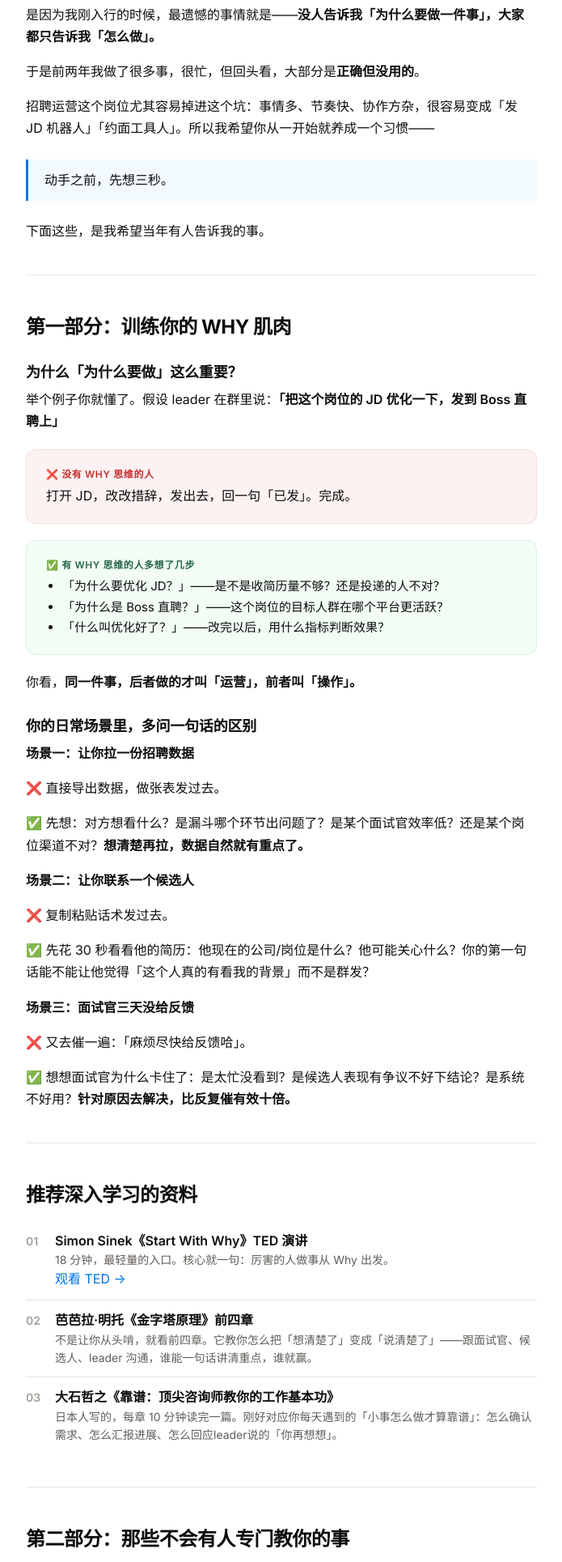
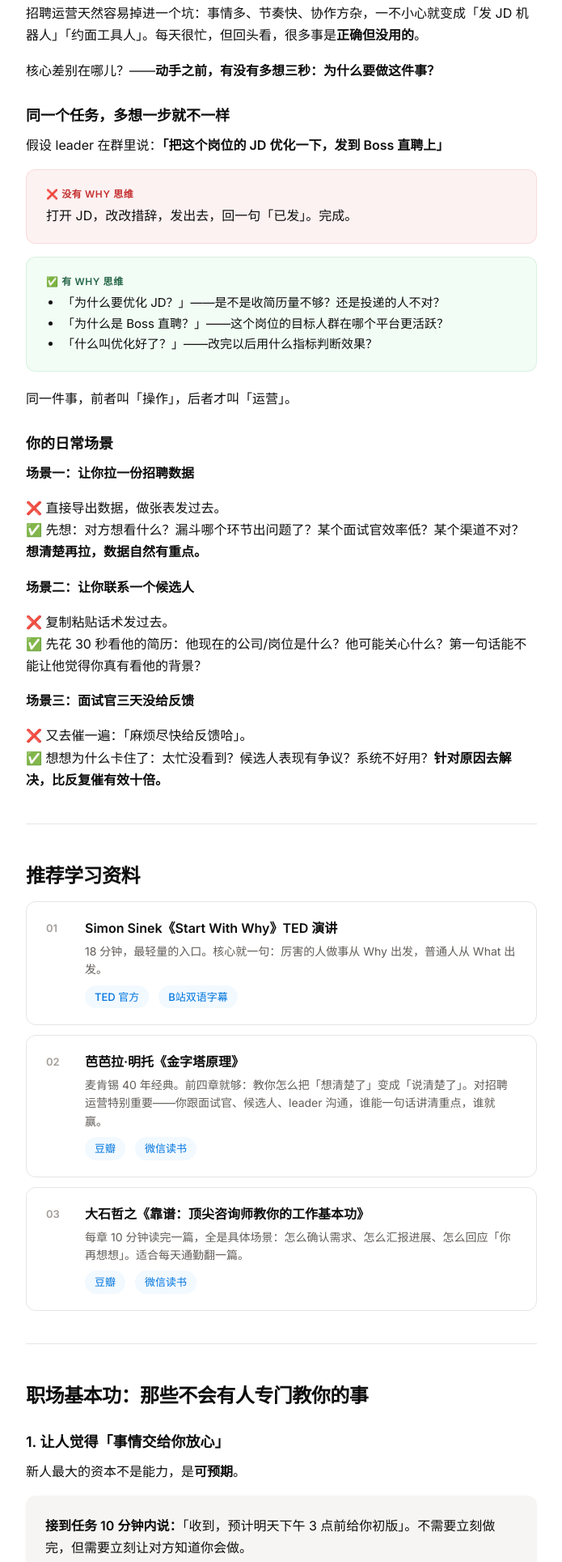
Before and after one commit to BiancaBian77/recruitment-newbie-letter, a plain HTML site: page index.html in a window 1280 px wide. Shown: the part 335-2264 px from the top of the page at 81% size, without its empty margins (292-987 px from the left). Drawn offline with Linux system fonts and the light colour scheme.

Commit message:
Rewrite: landing page style, remove personal tone, add real resource links

```diff
--- a/index.html
+++ b/index.html
@@ -3,7 +3,7 @@
 <head>
   <meta charset="UTF-8">
   <meta name="viewport" content="width=device-width, initial-scale=1.0">
-  <title>给招聘运营新人的一封信</title>
+  <title>招聘运营新人 Landing · 从执行者到操盘手</title>
   <link href="https://fonts.googleapis.com/css2?family=Inter:wght@300;400;500;600;700&display=swap" rel="stylesheet">
   <style>
     :root {
@@ -14,19 +14,13 @@
       --text-muted: #a39e98;
       --blue: #0075de;
       --blue-light: #f2f9ff;
-      --blue-dark: #005bab;
       --border: rgba(0,0,0,0.1);
       --red-soft: #fdf2f2;
       --green-soft: #f2fdf5;
       --radius: 12px;
-      --radius-sm: 4px;
     }
 
-    * {
-      margin: 0;
-      padding: 0;
-      box-sizing: border-box;
-    }
+    * { margin: 0; padding: 0; box-sizing: border-box; }
 
     body {
       font-family: 'Inter', -apple-system, system-ui, 'Segoe UI', Roboto, sans-serif;
@@ -34,77 +28,63 @@
       background: var(--bg);
       line-height: 1.6;
       -webkit-font-smoothing: antialiased;
-      -moz-osx-font-smoothing: grayscale;
     }
 
-    /* ===== Typography ===== */
     h1 {
       font-size: 2.25rem;
       font-weight: 700;
       letter-spacing: -0.04em;
       line-height: 1.15;
-      color: var(--text);
     }
-
     h2 {
       font-size: 1.5rem;
       font-weight: 700;
       letter-spacing: -0.02em;
       line-height: 1.3;
-      color: var(--text);
       margin-top: 3rem;
       margin-bottom: 1rem;
     }
-
     h3 {
       font-size: 1.125rem;
       font-weight: 600;
-      letter-spacing: -0.01em;
-      line-height: 1.4;
-      color: var(--text);
       margin-top: 1.75rem;
       margin-bottom: 0.5rem;
     }
-
     p {
       font-size: 1rem;
-      font-weight: 400;
       line-height: 1.7;
-      color: var(--text);
       margin-bottom: 1rem;
     }
+    strong { font-weight: 600; }
 
-    /* ===== Layout ===== */
-    header {
-      padding: 4rem 1.5rem 3rem;
+    /* Layout */
+    .hero {
+      padding: 5rem 1.5rem 3rem;
       max-width: 680px;
       margin: 0 auto;
+      text-align: center;
     }
-
-    header .byline {
-      font-size: 0.875rem;
-      color: var(--text-muted);
-      margin-top: 0.5rem;
+    .hero h1 { margin-bottom: 1rem; }
+    .hero .subtitle {
+      font-size: 1.125rem;
+      color: var(--text-secondary);
+      line-height: 1.6;
+      max-width: 520px;
+      margin: 0 auto;
     }
-
     main {
       max-width: 680px;
       margin: 0 auto;
       padding: 0 1.5rem 4rem;
     }
-
-    section {
-      margin-bottom: 2rem;
-    }
-
-    /* ===== Divider ===== */
+    section { margin-bottom: 2rem; }
     hr {
       border: none;
       border-top: 1px solid var(--border);
       margin: 2.5rem 0;
     }
 
-    /* ===== Cards ===== */
+    /* Cards */
     .card {
       background: var(--bg);
       border: 1px solid var(--border);
@@ -113,20 +93,18 @@
       margin: 1rem 0;
       box-shadow: rgba(0,0,0,0.02) 0px 2px 8px, rgba(0,0,0,0.01) 0px 0.5px 2px;
     }
-
     .card-warm {
       background: var(--bg-warm);
       border: none;
     }
-
     .card-blue {
       background: var(--blue-light);
       border: 1px solid rgba(0,117,222,0.15);
     }
 
-    /* ===== Scenario Blocks ===== */
+    /* Scenarios */
     .scenario {
-      margin: 1.25rem 0;
+      margin: 1rem 0;
       padding: 1.25rem 1.5rem;
       border-radius: var(--radius);
       border: 1px solid var(--border);
@@ -149,11 +127,8 @@
     .scenario-label.bad { color: #c53030; }
     .scenario-label.good { color: #276749; }
 
-    /* ===== Table ===== */
-    .table-wrap {
-      overflow-x: auto;
-      margin: 1rem 0;
-    }
+    /* Table */
+    .table-wrap { overflow-x: auto; margin: 1rem 0; }
     table {
       width: 100%;
       border-collapse: collapse;
@@ -167,7 +142,6 @@
       border-bottom: 1px solid var(--border);
       font-size: 0.8125rem;
       color: var(--text-secondary);
-      white-space: nowrap;
     }
     td {
       padding: 0.75rem 1rem;
@@ -175,25 +149,19 @@
       vertical-align: top;
       line-height: 1.5;
     }
-    tr:last-child td {
-      border-bottom: none;
-    }
+    tr:last-child td { border-bottom: none; }
 
-    /* ===== Quote ===== */
+    /* Blockquote */
     blockquote {
       border-left: 3px solid var(--blue);
       padding: 0.75rem 1.25rem;
       margin: 1.5rem 0;
       background: var(--blue-light);
-      border-radius: 0 var(--radius-sm) var(--radius-sm) 0;
+      border-radius: 0 4px 4px 0;
     }
-    blockquote p {
-      margin: 0;
-      font-weight: 500;
-      color: var(--text);
-    }
+    blockquote p { margin: 0; font-weight: 500; }
 
-    /* ===== Practice Box ===== */
+    /* Practice box */
     .practice-box {
       background: var(--bg);
       border: 1.5px solid var(--blue);
@@ -201,10 +169,7 @@
       padding: 1.75rem;
       margin: 2rem 0;
     }
-    .practice-box h3 {
-      margin-top: 0;
-      color: var(--blue);
-    }
+    .practice-box h3 { margin-top: 0; color: var(--blue); }
     .practice-box pre {
       background: var(--bg-warm);
       padding: 1.25rem;
@@ -213,39 +178,63 @@
       font-size: 0.8125rem;
       line-height: 1.7;
       overflow-x: auto;
-      color: var(--text);
     }
 
-    /* ===== Resource links ===== */
-    .resource-list {
-      list-style: none;
-      padding: 0;
+    /* Resources */
+    .resource-card {
+      border: 1px solid var(--border);
+      border-radius: var(--radius);
+      padding: 1.25rem 1.5rem;
+      margin: 0.75rem 0;
+      display: flex;
+      gap: 1rem;
+      align-items: flex-start;
     }
-    .resource-list li {
-      padding: 0.75rem 0;
-      border-bottom: 1px solid var(--border);
+    .resource-card .num {
+      font-size: 0.8125rem;
+      font-weight: 600;
+      color: var(--text-muted);
+      min-width: 2rem;
+      padding-top: 0.125rem;
+    }
+    .resource-card .info { flex: 1; }
+    .resource-card .title {
+      font-weight: 600;
+      font-size: 1rem;
+      margin-bottom: 0.25rem;
+    }
+    .resource-card .desc {
+      font-size: 0.875rem;
+      color: var(--text-secondary);
+      margin-bottom: 0.5rem;
+    }
+    .resource-card .links {
       display: flex;
-      align-items: baseline;
+      flex-wrap: wrap;
       gap: 0.75rem;
     }
-    .resource-list li:last-child {
-      border-bottom: none;
+    .resource-card .links a {
+      font-size: 0.8125rem;
+      color: var(--blue);
+      text-decoration: none;
+      font-weight: 500;
+      padding: 0.25rem 0.75rem;
+      border-radius: 9999px;
+      background: var(--blue-light);
+      transition: background 0.15s;
     }
-    .resource-list .num {
-      font-size: 0.875rem;
-      font-weight: 600;
-      color: var(--text-muted);
-      min-width: 1.5rem;
-    }
-    .resource-list .title {
-      font-weight: 600;
-    }
-    .resource-list .desc {
-      font-size: 0.875rem;
-      color: var(--text-secondary);
+    .resource-card .links a:hover {
+      background: rgba(0,117,222,0.15);
+      text-decoration: none;
     }
 
-    /* ===== Footer ===== */
+    a { color: var(--blue); text-decoration: none; }
+    a:hover { text-decoration: underline; }
+
+    .highlight {
+      background: linear-gradient(180deg, transparent 60%, rgba(0,117,222,0.15) 60%);
+    }
+
     footer {
       max-width: 680px;
       margin: 0 auto;
@@ -259,160 +248,137 @@
       margin: 0;
     }
 
-    /* ===== Emphasis ===== */
-    strong {
-      font-weight: 600;
-      color: var(--text);
-    }
-    a {
-      color: var(--blue);
-      text-decoration: none;
-    }
-    a:hover {
-      text-decoration: underline;
-    }
-
-    .highlight {
-      background: linear-gradient(180deg, transparent 60%, rgba(0,117,222,0.15) 60%);
-    }
-
-    /* ===== Responsive ===== */
     @media (max-width: 600px) {
       h1 { font-size: 1.75rem; }
       h2 { font-size: 1.25rem; margin-top: 2rem; }
-      header { padding: 2.5rem 1rem 1.5rem; }
+      .hero { padding: 3rem 1rem 2rem; }
       main { padding: 0 1rem 3rem; }
       .scenario { padding: 1rem; }
       td, th { padding: 0.5rem 0.75rem; font-size: 0.8125rem; }
+      .resource-card { flex-direction: column; gap: 0.5rem; }
     }
   </style>
 </head>
 <body>
 
-<header>
-  <h1>给招聘运营新人的一封信</h1>
-  <p class="byline">卞卡 · 2026 年 6 月</p>
-</header>
+<div class="hero">
+  <h1>招聘运营新人 Landing</h1>
+  <p class="subtitle">从「执行者」到「操盘手」——训练你的 WHY 思维，建立职业基本功</p>
+</div>
 
 <main>
 
-<!-- ===== INTRO ===== -->
+<!-- ===== PART 1: WHY ===== -->
 <section>
-  <h2>先说说为什么给你看这些</h2>
+  <h2>训练你的 WHY 肌肉</h2>
 
-  <p>不是因为你做得不好。</p>
+  <p>招聘运营天然容易掉进一个坑：事情多、节奏快、协作方杂，一不小心就变成「发 JD 机器人」「约面工具人」。每天很忙，但回头看，很多事是<strong>正确但没用的</strong>。</p>
 
-  <p>是因为我刚入行的时候，最遗憾的事情就是——<strong>没人告诉我「为什么要做一件事」，大家都只告诉我「怎么做」。</strong></p>
+  <p>核心差别在哪儿？——<strong>动手之前，有没有多想三秒：为什么要做这件事？</strong></p>
 
-  <p>于是前两年我做了很多事，很忙，但回头看，大部分是<strong>正确但没用的</strong>。</p>
+  <h3>同一个任务，多想一步就不一样</h3>
 
-  <p>招聘运营这个岗位尤其容易掉进这个坑：事情多、节奏快、协作方杂，很容易变成「发 JD 机器人」「约面工具人」。所以我希望你从一开始就养成一个习惯——</p>
+  <p>假设 leader 在群里说：<strong>「把这个岗位的 JD 优化一下，发到 Boss 直聘上」</strong></p>
 
-  <blockquote>
-    <p>动手之前，先想三秒。</p>
-  </blockquote>
+  <div class="scenario scenario-bad">
+    <div class="scenario-label bad">❌ 没有 WHY 思维</div>
+    <p style="margin:0.25rem 0 0 0;">打开 JD，改改措辞，发出去，回一句「已发」。完成。</p>
+  </div>
 
-  <p>下面这些，是我希望当年有人告诉我的事。</p>
+  <div class="scenario scenario-good">
+    <div class="scenario-label good">✅ 有 WHY 思维</div>
+    <ul style="margin:0.25rem 0 0 0; padding-left:1.25rem; font-size:0.9375rem; line-height:1.7;">
+      <li>「为什么要优化 JD？」——是不是收简历量不够？还是投递的人不对？</li>
+      <li>「为什么是 Boss 直聘？」——这个岗位的目标人群在哪个平台更活跃？</li>
+      <li>「什么叫优化好了？」——改完以后用什么指标判断效果？</li>
+    </ul>
+  </div>
+
+  <p style="margin-top:1.25rem;">同一件事，前者叫「操作」，后者才叫「运营」。</p>
+
+  <h3>你的日常场景</h3>
+
+  <p><strong>场景一：让你拉一份招聘数据</strong></p>
+  <p>❌ 直接导出数据，做张表发过去。<br>
+  ✅ 先想：对方想看什么？漏斗哪个环节出问题了？某个面试官效率低？某个渠道不对？<strong>想清楚再拉，数据自然有重点。</strong></p>
+
+  <p><strong>场景二：让你联系一个候选人</strong></p>
+  <p>❌ 复制粘贴话术发过去。<br>
+  ✅ 先花 30 秒看他的简历：他现在的公司/岗位是什么？他可能关心什么？第一句话能不能让他觉得你真有看他的背景？</p>
+
+  <p><strong>场景三：面试官三天没给反馈</strong></p>
+  <p>❌ 又去催一遍：「麻烦尽快给反馈哈」。<br>
+  ✅ 想想为什么卡住了：太忙没看到？候选人表现有争议？系统不好用？<strong>针对原因去解决，比反复催有效十倍。</strong></p>
 </section>
 
 <hr>
 
-<!-- ===== PART 1: WHY ===== -->
+<!-- ===== RESOURCES ===== -->
 <section>
-  <h2>第一部分：训练你的 WHY 肌肉</h2>
+  <h2>推荐学习资料</h2>
 
-  <h3>为什么「为什么要做」这么重要？</h3>
-
-  <p>举个例子你就懂了。假设 leader 在群里说：<strong>「把这个岗位的 JD 优化一下，发到 Boss 直聘上」</strong></p>
-
-  <div class="scenario scenario-bad">
-    <div class="scenario-label bad">❌ 没有 WHY 思维的人</div>
-    <p style="margin:0.25rem 0 0 0;">打开 JD，改改措辞，发出去，回一句「已发」。完成。</p>
+  <div class="resource-card">
+    <span class="num">01</span>
+    <div class="info">
+      <div class="title">Simon Sinek《Start With Why》TED 演讲</div>
+      <div class="desc">18 分钟，最轻量的入口。核心就一句：厉害的人做事从 Why 出发，普通人从 What 出发。</div>
+      <div class="links">
+        <a href="https://www.ted.com/talks/simon_sinek_how_great_leaders_inspire_action" target="_blank">TED 官方</a>
+        <a href="https://www.bilibili.com/video/BV1Kx41117Tw" target="_blank">B站双语字幕</a>
+      </div>
+    </div>
   </div>
 
-  <div class="scenario scenario-good" style="margin-top:0.75rem;">
-    <div class="scenario-label good">✅ 有 WHY 思维的人多想了几步</div>
-    <ul style="margin:0.25rem 0 0 0; padding-left:1.25rem; font-size:0.9375rem; line-height:1.7;">
-      <li>「为什么要优化 JD？」——是不是收简历量不够？还是投递的人不对？</li>
-      <li>「为什么是 Boss 直聘？」——这个岗位的目标人群在哪个平台更活跃？</li>
-      <li>「什么叫优化好了？」——改完以后，用什么指标判断效果？</li>
-    </ul>
+  <div class="resource-card">
+    <span class="num">02</span>
+    <div class="info">
+      <div class="title">芭芭拉·明托《金字塔原理》</div>
+      <div class="desc">麦肯锡 40 年经典。前四章就够：教你怎么把「想清楚了」变成「说清楚了」。对招聘运营特别重要——你跟面试官、候选人、leader 沟通，谁能一句话讲清重点，谁就赢。</div>
+      <div class="links">
+        <a href="https://book.douban.com/subject/1020644/" target="_blank">豆瓣</a>
+        <a href="https://weread.qq.com/web/bookDetail/48c323a071f6e4a048c5d7b" target="_blank">微信读书</a>
+      </div>
+    </div>
   </div>
 
-  <p style="margin-top:1.25rem;">你看，<strong>同一件事，后者做的才叫「运营」，前者叫「操作」。</strong></p>
-
-  <h3>你的日常场景里，多问一句话的区别</h3>
-
-  <p><strong>场景一：让你拉一份招聘数据</strong></p>
-  <p>❌ 直接导出数据，做张表发过去。</p>
-  <p>✅ 先想：对方想看什么？是漏斗哪个环节出问题了？是某个面试官效率低？还是某个岗位渠道不对？<strong>想清楚再拉，数据自然就有重点了。</strong></p>
-
-  <p><strong>场景二：让你联系一个候选人</strong></p>
-  <p>❌ 复制粘贴话术发过去。</p>
-  <p>✅ 先花 30 秒看看他的简历：他现在的公司/岗位是什么？他可能关心什么？你的第一句话能不能让他觉得「这个人真的有看我的背景」而不是群发？</p>
-
-  <p><strong>场景三：面试官三天没给反馈</strong></p>
-  <p>❌ 又去催一遍：「麻烦尽快给反馈哈」。</p>
-  <p>✅ 想想面试官为什么卡住了：是太忙没看到？是候选人表现有争议不好下结论？是系统不好用？<strong>针对原因去解决，比反复催有效十倍。</strong></p>
+  <div class="resource-card">
+    <span class="num">03</span>
+    <div class="info">
+      <div class="title">大石哲之《靠谱：顶尖咨询师教你的工作基本功》</div>
+      <div class="desc">每章 10 分钟读完一篇，全是具体场景：怎么确认需求、怎么汇报进展、怎么回应「你再想想」。适合每天通勤翻一篇。</div>
+      <div class="links">
+        <a href="https://book.douban.com/subject/26963256/" target="_blank">豆瓣</a>
+        <a href="https://weread.qq.com/web/bookDetail/1c132d20718f9a041c16852" target="_blank">微信读书</a>
+      </div>
+    </div>
+  </div>
 </section>
 
 <hr>
 
-<!-- ===== RECOMMENDED RESOURCES ===== -->
+<!-- ===== PART 2: BASICS ===== -->
 <section>
-  <h2>推荐深入学习的资料</h2>
-
-  <ul class="resource-list">
-    <li>
-      <span class="num">01</span>
-      <div>
-        <div class="title">Simon Sinek《Start With Why》TED 演讲</div>
-        <div class="desc">18 分钟，最轻量的入口。核心就一句：厉害的人做事从 Why 出发。</div>
-        <a href="https://www.ted.com/talks/simon_sinek_how_great_leaders_inspire_action" target="_blank">观看 TED →</a>
-      </div>
-    </li>
-    <li>
-      <span class="num">02</span>
-      <div>
-        <div class="title">芭芭拉·明托《金字塔原理》前四章</div>
-        <div class="desc">不是让你从头啃，就看前四章。它教你怎么把「想清楚了」变成「说清楚了」——跟面试官、候选人、leader 沟通，谁能一句话讲清重点，谁就赢。</div>
-      </div>
-    </li>
-    <li>
-      <span class="num">03</span>
-      <div>
-        <div class="title">大石哲之《靠谱：顶尖咨询师教你的工作基本功》</div>
-        <div class="desc">日本人写的，每章 10 分钟读完一篇。刚好对应你每天遇到的「小事怎么做才算靠谱」：怎么确认需求、怎么汇报进展、怎么回应leader说的「你再想想」。</div>
-      </div>
-    </li>
-  </ul>
-</section>
-
-<hr>
-
-<!-- ===== PART 2: COMMON SENSE ===== -->
-<section>
-  <h2>第二部分：那些不会有人专门教你的事</h2>
+  <h2>职场基本功：那些不会有人专门教你的事</h2>
 
   <h3>1. 让人觉得「事情交给你放心」</h3>
 
   <p>新人最大的资本不是能力，是<strong>可预期</strong>。</p>
 
   <div class="card card-warm">
-    <p style="margin:0;"><strong>接到任务 10 分钟内说：</strong>「收到，预计明天下午 3 点前给你初版」。<br>不需要立刻做完，但需要立刻让对方知道你会做。</p>
+    <p style="margin:0;"><strong>接到任务 10 分钟内说：</strong>「收到，预计明天下午 3 点前给你初版」。不需要立刻做完，但需要立刻让对方知道你会做。</p>
     <p style="margin:0.75rem 0 0 0;"><strong>做不完，提前说。</strong>不要等 deadline 过了才解释。这是最容易被低估的职场信用。</p>
     <p style="margin:0.75rem 0 0 0;"><strong>交东西前过一遍：</strong>如果我是对方，打开这个文档第一眼看到的是我最想看到的吗？</p>
   </div>
 
   <h3>2. 招聘运营的沟通分寸</h3>
-  <p>你的工作跟三类人打交道，每一类需要的方式不一样：</p>
+  <p>你的工作跟三类人打交道，每一类人关心的事不同，沟通方式也不同：</p>
 
   <div class="table-wrap">
     <table>
       <tr>
         <th>沟通对象</th>
         <th>他们关心什么</th>
-        <th>你的沟通要点</th>
+        <th>怎么沟通</th>
       </tr>
       <tr>
         <td><strong>面试官</strong><br><span style="font-size:0.8125rem;color:var(--text-muted);">技术/业务</span></td>
@@ -422,82 +388,72 @@
       <tr>
         <td><strong>候选人</strong></td>
         <td>这个机会<br>对自己有什么价值</td>
-        <td>你不是客服，你是公司在候选人面前的第一个面孔。回复及时、信息准确、有温度但不过度承诺</td>
+        <td>你不是客服，是公司面对候选人的第一个面孔。回复及时、信息准确、有温度但不过度承诺</td>
       </tr>
       <tr>
         <td><strong>HRBP / Leader</strong></td>
         <td>招聘进展<br>卡点在哪<br>数据趋势</td>
-        <td>别说「做了多少」，说「效果怎么样」。比如不是「这周沟通了50个候选人」，是「这周调整了Boss直聘的打招呼话术后，回复率从12%涨到18%」</td>
+        <td>不要说「做了多少」，要说「效果怎么样」。比如不是「这周沟通了50个候选人」，是「调整了Boss直聘的打招呼话术后，回复率从12%涨到18%」</td>
       </tr>
     </table>
   </div>
 
   <h3>3. 数据是你的武器，不是你交差的工具</h3>
 
-  <p>招聘运营最特别的地方——<strong>你手上天然有数据</strong>。每个岗位的转化漏斗、每个渠道的效率、每个面试官的反馈速度，都在你眼前。</p>
+  <p>招聘运营最特别的地方——<strong>你手上天然有数据</strong>。每个岗位的转化漏斗、每个渠道的效率、每个面试官的反馈速度。</p>
 
-  <p>新人最容易做的就是「拉个数发过去」。但真正让你拉开差距的是：</p>
+  <p>新人最容易做的就是「拉个数发过去」。但真正拉开差距的是：</p>
 
   <div class="card card-blue">
-    <p style="margin:0;">你能不能从数据里看出一个<strong>具体的可以改进的点</strong>？</p>
+    <p style="margin:0;">能不能从数据里看出<strong>一个具体可以改进的点</strong>？</p>
     <p style="margin:0.5rem 0 0 0;">能不能把「感觉这个渠道不好」变成「这个渠道的简历到面试转化率比另一个渠道低 40%，建议调整 JD 关键词或暂停投放」？</p>
   </div>
 
-  <p style="margin-top:1rem;">这个能力练出来，你的角色就从<strong>「协助招聘的人」</strong>变成<strong>「优化招聘系统的人」</strong>——这是完全不同的职业路径。</p>
+  <p style="margin-top:1rem;">这个能力练出来，角色就从<strong>「协助招聘的人」</strong>变成<strong>「优化招聘系统的人」</strong>。</p>
 
   <h3>4. 不要把忙当成价值</h3>
 
   <p>运营最怕一句话：「我最近好忙啊，事情特别多」。</p>
 
-  <p>反问自己一个残酷但有用的问题：</p>
+  <p>反问自己一个有用的问题：</p>
 
   <blockquote>
     <p>如果你手上的某件事停掉一周，有没有人会注意到？</p>
   </blockquote>
 
-  <p>如果答案是不会——这件事就要么优化掉，要么重新定义它。你的目标不是填满时间，是在有限的时间里做出别人能感知到的效果。</p>
+  <p>如果答案是不会——这件事就要么优化掉，要么重新定义它。目标不是填满时间，是在有限的时间里做出别人能感知到的效果。</p>
 </section>
 
 <hr>
 
 <!-- ===== PRACTICE ===== -->
 <section>
-  <h2>第三部分：给你的一个练习</h2>
+  <h2>一个练习</h2>
 
   <p>接下来两周，每天下班前花 5 分钟，在飞书文档里记三行：</p>
 
   <div class="practice-box">
     <pre>今天接的一个重要任务：
-→ 我做之前理解的 WHY 是什么？做完后实际效果符合预期吗？
+→ 做之前理解的 WHY 是什么？做完后效果符合预期吗？
 
-今天我沟通的一个人（面试官/候选人/协作方）：
-→ 我有没有站在对方的角度想他要什么？
+今天沟通的一个人（面试官 / 候选人 / 协作方）：
+→ 有没有站在对方的角度想他要什么？
 
 今天有一件事：
 → 如果不做会怎样？</pre>
   </div>
 
-  <p>不用写很长，三行就行。两周后回头看，你会发现有些东西悄无声息地变了。</p>
-</section>
-
-<hr>
-
-<!-- ===== CLOSING ===== -->
-<section>
-  <p>公司招校招生，不是因为你们便宜。</p>
-  <p>是因为你们还没有被「这套流程就是这样」同化，<strong>你们有本能去问「为什么」</strong>。</p>
+  <p>不用写很长，三行就行。两周后回头看，会发现有些东西变了。</p>
 
   <blockquote>
-    <p>别把这个本能丢了。它才是你最值钱的东西。</p>
+    <p>公司招校招生，不是因为便宜。是因为你还没被「这套流程就是这样」同化，你还有本能去问「为什么」。别把这个本能丢了，它才是最值钱的东西。</p>
   </blockquote>
-
-  <p style="margin-top:2rem; color:var(--text-secondary);">随时可以来找我聊，任何你觉得「不知道该不该问」的问题都可以。</p>
 </section>
 
 </main>
 
 <footer>
-  <p>卞卡 · 字节跳动 Data 招聘团队</p>
+  <p>字节跳动 Data 招聘团队 · 2026</p>
 </footer>
 
 </body>
```
